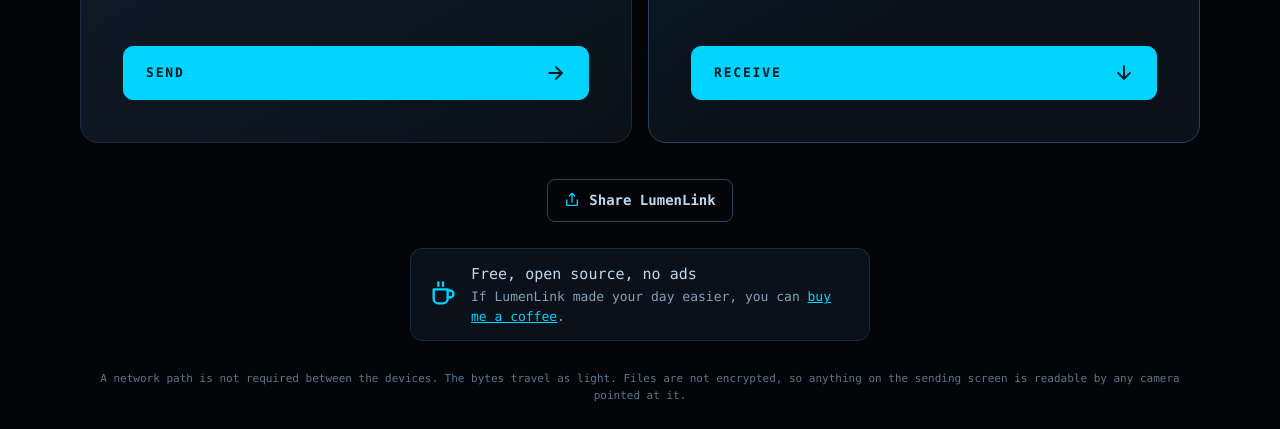
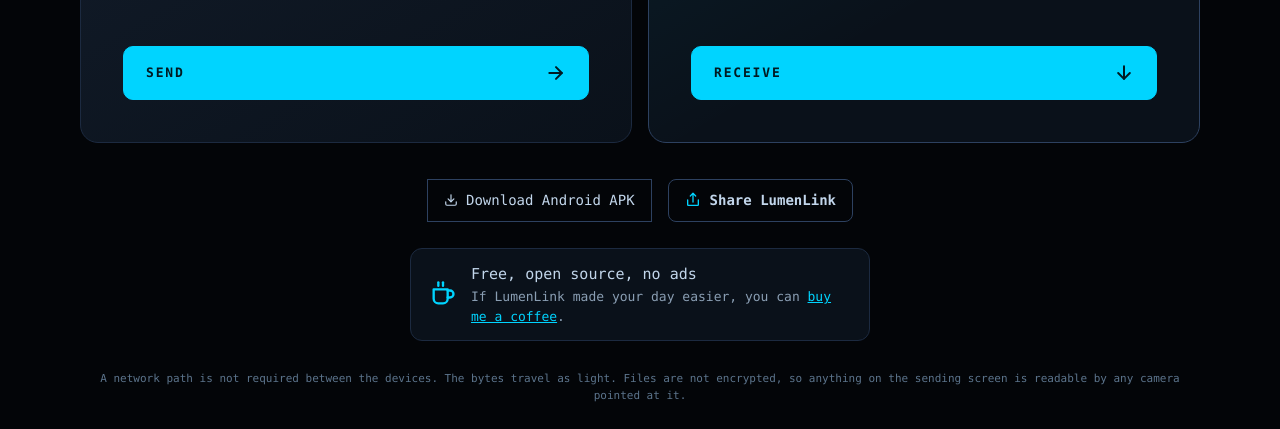
Before and after one commit to murali1503U/LumenLink, a website built with Vite: page index.html in a window 1280 px wide. Shown: the part 668-1097 px from the top of the page. Built offline with nearby package versions, Linux system fonts and the light colour scheme.

Commit message:
feat: Add direct Android APK download button to homepage

```diff
--- a/index.html
+++ b/index.html
@@ -80,7 +80,7 @@
         </article>
       </section>
 
-      <div class="home-share">
+      <div class="home-share">      <a href="./LumenLink-v1.0.0.apk" class="secondary-button" style="text-decoration: none; display: inline-flex; align-items: center; justify-content: center; gap: 8px;" download="LumenLink-v1.0.0.apk">        <svg class="share-icon" viewBox="0 0 24 24" fill="none" stroke="currentColor" stroke-width="2" stroke-linecap="round" stroke-linejoin="round" aria-hidden="true" style="width: 1em; height: 1em;"><path d="M21 15v4a2 2 0 0 1-2 2H5a2 2 0 0 1-2-2v-4"/><polyline points="7 10 12 15 17 10"/><line x1="12" y1="15" x2="12" y2="3"/></svg>        Download Android APK      </a>
         <button id="share-open" class="secondary-button share-site" type="button">
           <svg class="share-icon" viewBox="0 0 24 24" fill="none" stroke="currentColor" stroke-width="2" stroke-linecap="round" stroke-linejoin="round" aria-hidden="true"><path d="M4 12v7a1 1 0 0 0 1 1h14a1 1 0 0 0 1-1v-7"/><path d="M16 6l-4-4-4 4"/><path d="M12 2v13"/></svg>
           <span data-i18n="home.shareSite">Share LumenLink</span>
--- a/shared/style.css
+++ b/shared/style.css
@@ -1273,7 +1273,7 @@
 
 /* Centered at the bottom of the page, with clear air on both sides: a
    comfortable band below the cards, and the privacy note's own margin below. */
-.home-share {
+.home-share { gap: 16px;
   display: flex;
   justify-content: center;
   margin-top: 36px;
```
